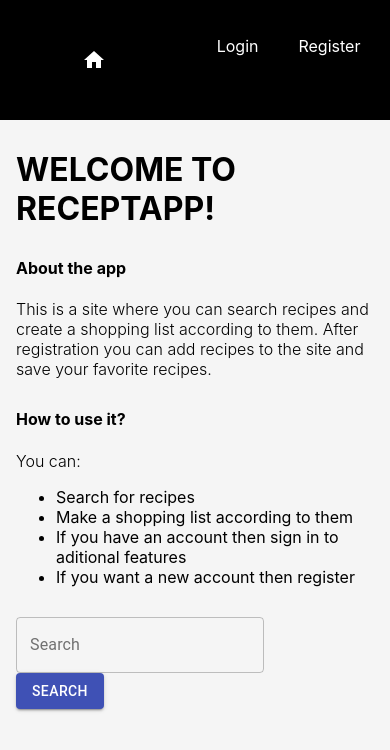
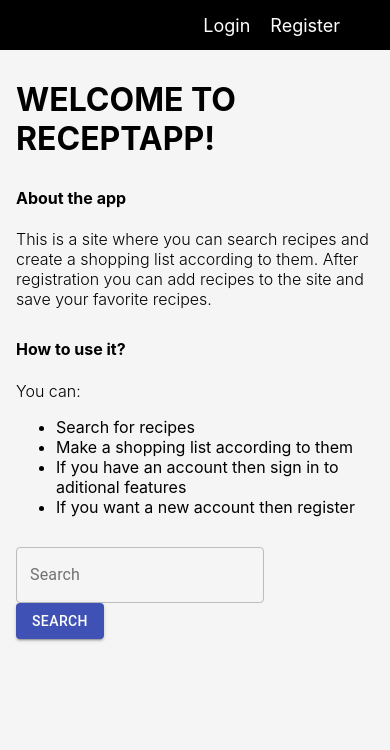
Before and after one commit to mateIszlai/ReceptApp-react, a React (Create React App) app in the folder receptapp/: page / in a window 390 px wide. Shown: the top 750 px of the page. Built offline with nearby package versions, Linux system fonts and the light colour scheme.

Commit message:
Make navbar responsive, need some work

```diff
--- a/receptapp/src/components/Navigation/Navigation.css
+++ b/receptapp/src/components/Navigation/Navigation.css
@@ -1,12 +1,13 @@
 nav {
+  align-items: center;
   display: flex;
+  background-color: black;
+  height: 50px;
   justify-content: space-around;
-  background-color: black;
 }
 
 .nav-links {
   display: flex;
-  justify-content: space-around;
 }
 
 .nav-links li {
@@ -16,7 +17,79 @@ nav {
 .nav-links a {
   color: white;
   text-decoration: none;
+  font-size: large;
 }
 .link-wrapper {
-  margin: 20px;
+  margin-left: 20px;
 }
+
+.nav-links-left {
+  width: 40%;
+}
+.nav-links-right {
+  width: 15%;
+}
+
+#home-icon {
+  margin-left: -125px;
+}
+
+@media screen and (max-width: 1500px) {
+  .nav-links-left {
+    width: 40%;
+  }
+  .nav-links-right {
+    width: 15%;
+  }
+  #home-icon {
+    margin-left: -200px;
+  }
+}
+
+@media screen and (max-width: 1300px) {
+  .nav-links-left {
+    width: 60%;
+  }
+  .nav-links-right {
+    width: 20%;
+  }
+  #home-icon {
+    margin-left: -145px;
+  }
+}
+
+@media screen and (max-width: 980px) {
+  .nav-links-left {
+    width: 65%;
+  }
+  .nav-links-right {
+    width: 25%;
+  }
+  #home-icon {
+    margin-left: -80px;
+  }
+}
+
+@media screen and (max-width: 760px) {
+  .nav-links-left {
+    width: 50%;
+  }
+  .nav-links-right {
+    width: 40%;
+  }
+  #home-icon {
+    margin-left: -80px;
+  }
+}
+
+@media screen and (max-width: 480px) {
+  .nav-links-left {
+    width: 30%;
+  }
+  .nav-links-right {
+    width: 60%;
+  }
+  #home-icon {
+    margin-left: -500px;
+  }
+}
--- a/receptapp/src/components/Navigation/Navigation.js
+++ b/receptapp/src/components/Navigation/Navigation.js
@@ -14,7 +14,11 @@ export default function Navigation() {
           <div className="link-wrapper">
             <NavLink to={"/"} exact>
               <IconButton aria-label="nav-to-home">
-                <HomeIcon style={{ color: "white" }} />
+                <HomeIcon
+                  id="home-icon"
+                  size="medium"
+                  style={{ color: "white" }}
+                />
               </IconButton>
             </NavLink>
           </div>
```
